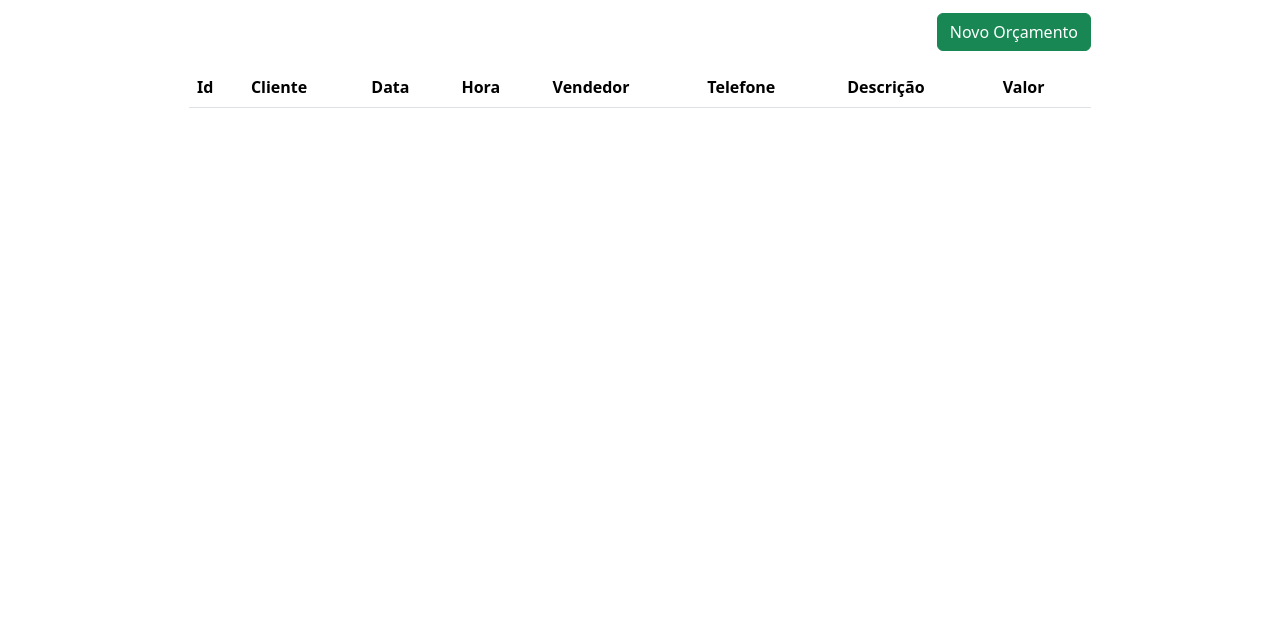
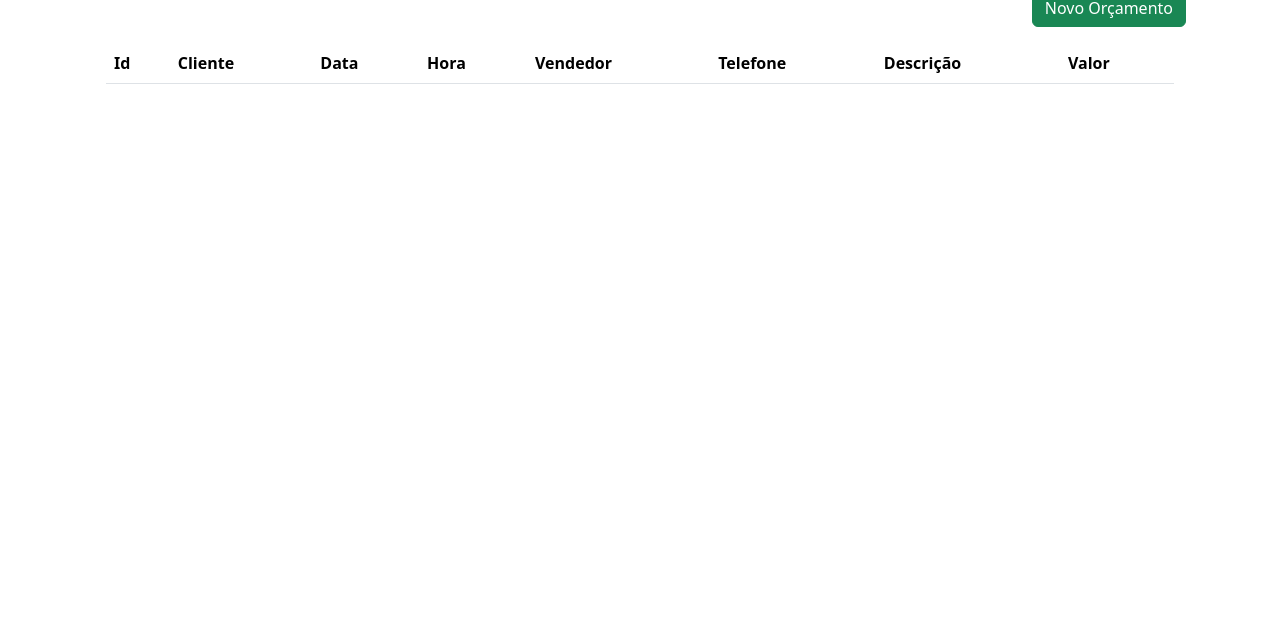
Before and after one commit to MarVinReisSantos/atividade3maisprati, a plain HTML site: page index.html in a window 1280 px wide. Shown: the part 182-800 px from the top of the page. Drawn offline with nearby package versions, Linux system fonts and the light colour scheme.

Commit message:
responsividade completa

```diff
--- a/assets/script/budget-list.js
+++ b/assets/script/budget-list.js
@@ -6,7 +6,7 @@ const renderBudgetList = (()=>{
 
   budgetList.forEach(budget => {
     htmlRetorno +=`
-    <tr>
+    <tr class="column">
       <th scope="row">${budget.id}</th>
       <td>${budget.nomeCliente} </td>
       <td>${budget.data} </td>
@@ -15,7 +15,7 @@ const renderBudgetList = (()=>{
       <td>${budget.telefone}</td>
       <td>${budget.descricao}</td>
       <td>${budget.precoOrcamento}</td>
-      <td>
+      <td class="d-flex align-items-center gap-1 flex-lg-row flex-column">
           <div class="btn btn-primary" onclick="requisitar('budget-info.html', ${budget.id})">Info</div>
           <div class="btn btn-warning mx-md-1" onclick="requisitar('budget-update.html', ${budget.id})">Atualizar</div>
           <div class="btn btn-danger" onclick="requisitar('func-budget-delete', ${budget.id})">Excluir</div>
--- a/index.html
+++ b/index.html
@@ -19,9 +19,9 @@
         </div>
     </nav>
 
-    <div class="container mt-5">
+    <div class="container my-4">
         <div class="row">
-            <div class="col-md-10 mx-auto" id="content"></div>
+            <div class="col-md-12 mx-auto" id="content"></div>
         </div>
     </div>
 
--- a/page/budget-list.html
+++ b/page/budget-list.html
@@ -14,21 +14,25 @@
                 <div onclick="newBudget()" class="btn btn-success float-right">Novo Orçamento</div>
             </div>
         </div>
+        <div class="container">
+            <div class="table-responsive">
                 <table class="table table-striped">
-            <thead>
+                    <thead class="table-header">
                         <tr>
-                    <th scope="col">Id</th>
-                    <th scope="col">Cliente</th>
-                    <th scope="col">Data</th>
-                    <th scope="col">Hora</th>
-                    <th scope="col">Vendedor</th>
-                    <th scope="col">Telefone</th>
-                    <th scope="col">Descrição</th>
-                    <th scope="col">Valor</th>
+                            <th class="table-cell" scope="col">Id</th>
+                            <th class="table-cell" scope="col">Cliente</th>
+                            <th class="table-cell" scope="col">Data</th>
+                            <th class="table-cell" scope="col">Hora</th>
+                            <th class="table-cell" scope="col">Vendedor</th>
+                            <th class="table-cell" scope="col">Telefone</th>
+                            <th class="table-cell" scope="col">Descrição</th>
+                            <th class="table-cell" scope="col">Valor</th>
                         </tr>
                     </thead>
                     <tbody id="budget-list">
                     </tbody>
                 </table>
             </div>
+        </div>
+    </div>
 </section>
```
Also changed, not shown: page/budget-info.html (+2 -2 lines), page/budget-register.html (+2 -2 lines). Lines whose indentation alone changed are shown as unchanged.
